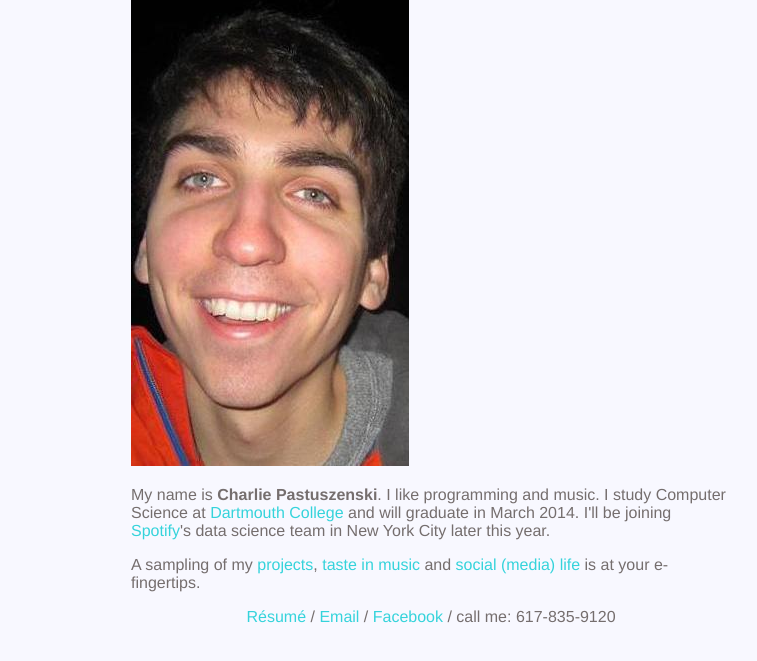
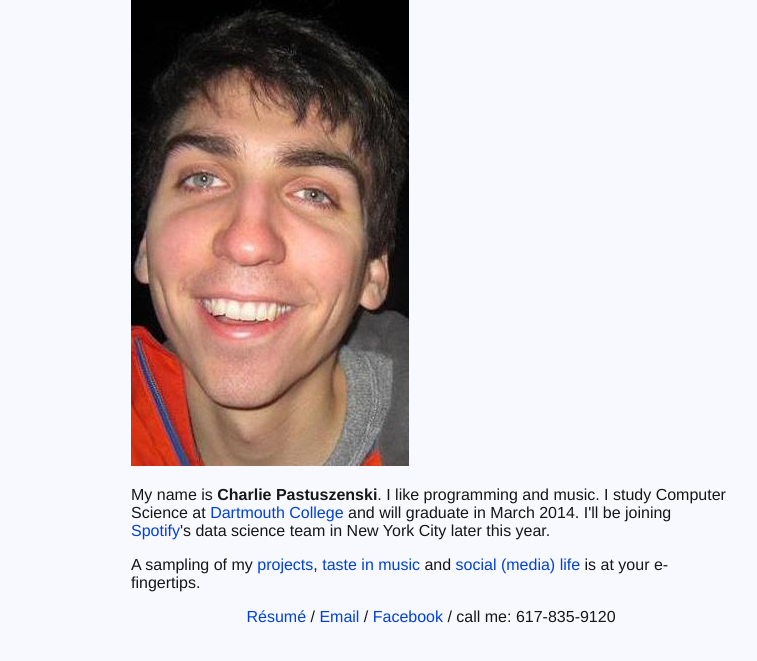
Before and after one commit to cpastuszenski/cpastuszenski.github.io, a plain HTML site: page index.html in a window 1280 px wide. Shown: the part 63-724 px from the top of the page, without its empty margins (209-966 px from the left). Drawn offline with Linux system fonts and the light colour scheme.

Commit message:
some colors

```diff
--- a/base.css
+++ b/base.css
@@ -1,7 +1,7 @@
 body {
 	font-family: helvetica, arial, sans-serif;
 	margin: 0px;
-	color: #756E6E;
+	color: #171717;
 	background-color: #F8F8FF;
 }
 
@@ -40,6 +40,6 @@ body {
 	text-align: left;
 }
 
-a:link {text-decoration: none; color: #35D3DB;}
-a:visited {text-decoration: none; color: #35D3DB;}
+a:link {text-decoration: none; color: #0041D9;}
+a:visited {text-decoration: none; color: #0041D9;}
 a:hover {text-decoration: none; color: #DB3D35;}
```
